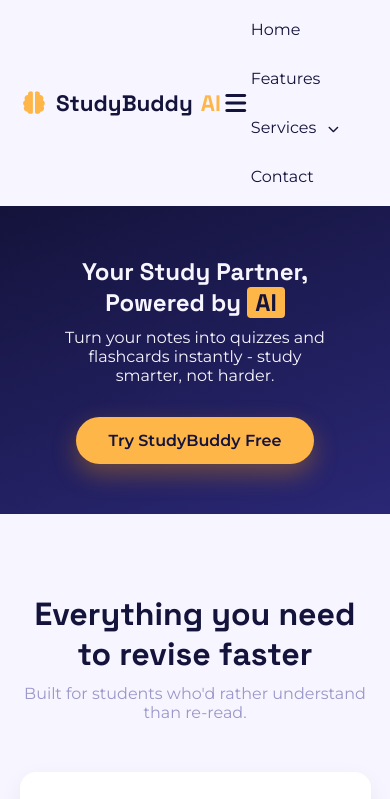
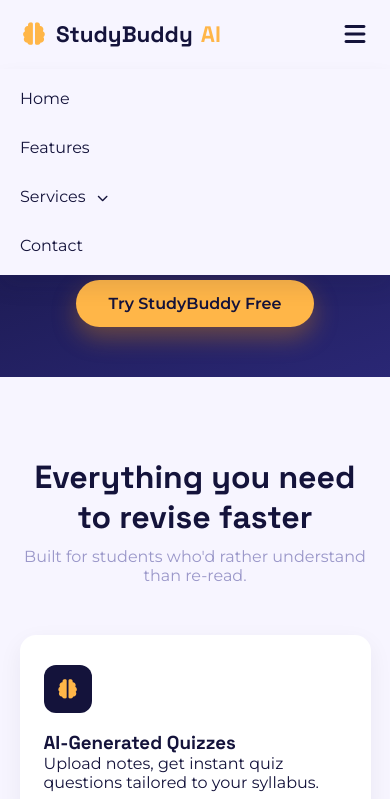
Before and after one commit to monish5-max/studybuddy, a plain HTML site: page index.html in a window 390 px wide. Both pictures are taken after a click on the label 355 px from the left and 34 px from the top of the page. Shown: the top 799 px of the page. Drawn offline with Linux system fonts and the light colour scheme.

Commit message:
Refactor CSS styles for improved structure and clarity

```diff
--- a/style.css
+++ b/style.css
@@ -190,7 +190,13 @@
     nav ul {
         display: none;
         flex-direction: column;
+        position: absolute;
+        top: 100%;
+        left: 0;
         width: 100%;
+        background: #F7F5FF;
+        padding: 20px;
+        box-shadow: 0 12px 20px rgba(20, 19, 59, 0.1);
     }
     .menu-toggle:checked ~ ul {
         display: flex;
```
